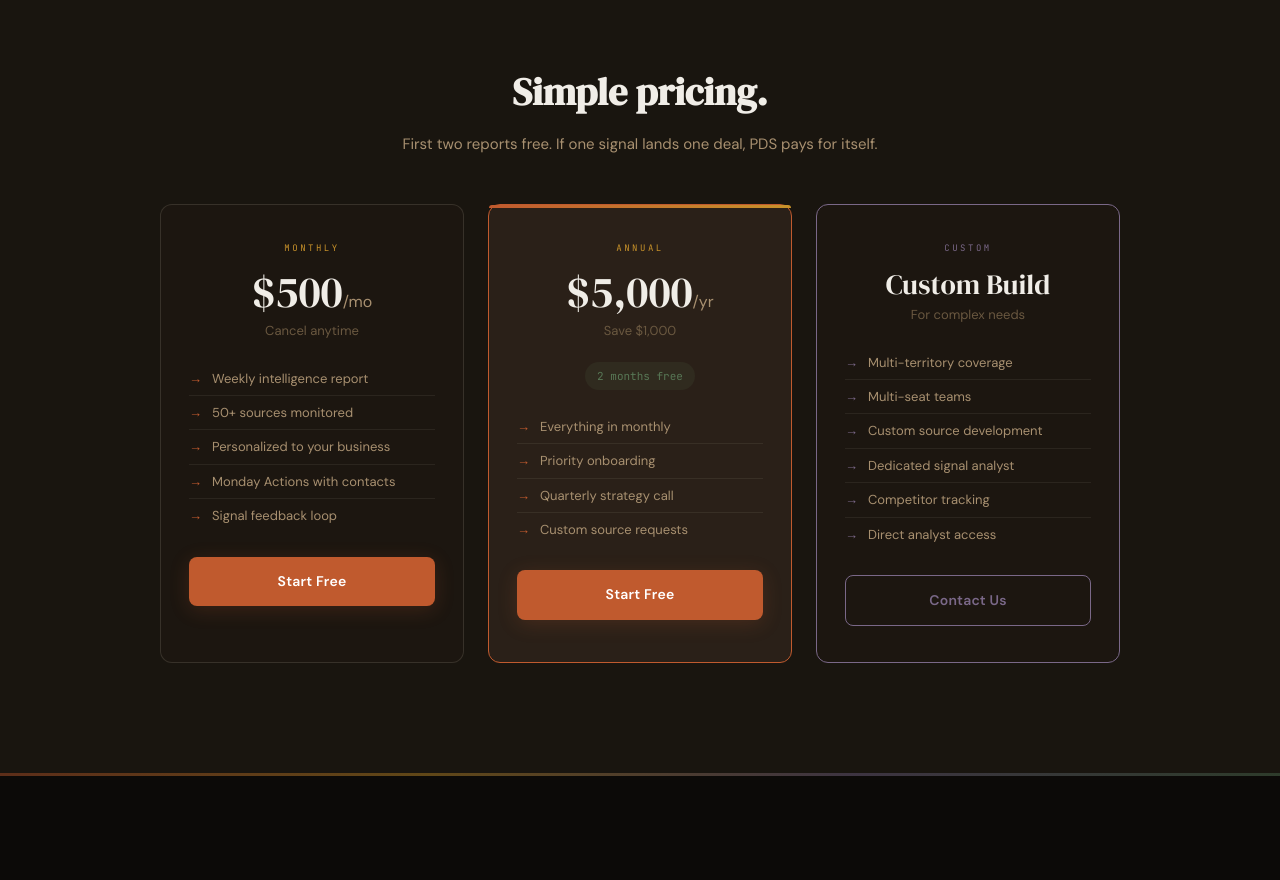
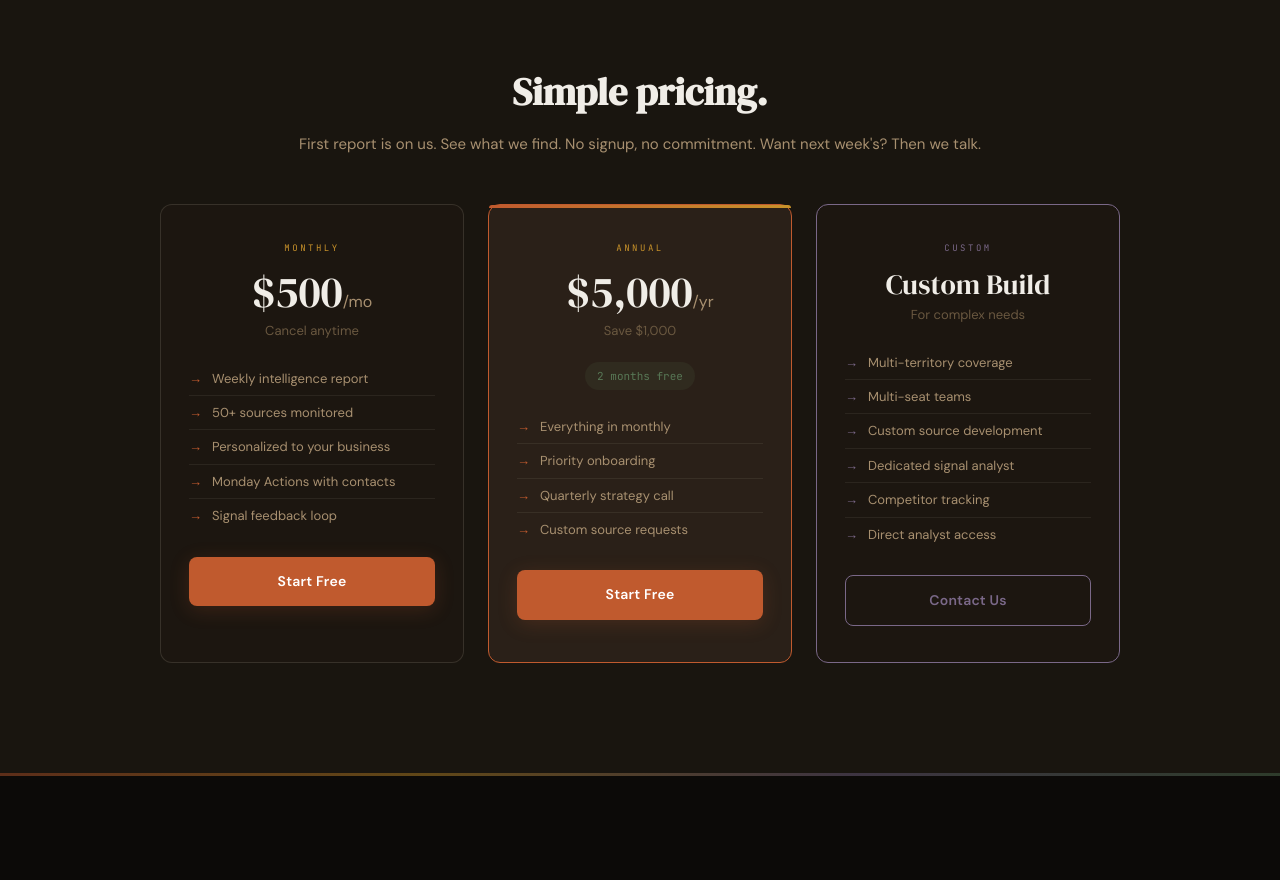
Before and after one commit to SneakyRiblet/palodurosignals-site, a plain HTML site: page index.html in a window 1280 px wide. Shown: the part 3000-3880 px from the top of the page. Drawn offline with Linux system fonts and the light colour scheme.

Commit message:
Update pricing copy: first report free, no commitment, then we talk

```diff
--- a/index.html
+++ b/index.html
@@ -364,7 +364,7 @@ a{color:inherit;text-decoration:none}
 <section class="pricing" id="pricing">
   <div class="wrap">
     <h2 class="rv">Simple pricing.</h2>
-    <p class="pricing-sub rv">First two reports free. If one signal lands one deal, PDS pays for itself.</p>
+    <p class="pricing-sub rv">First report is on us. See what we find. No signup, no commitment. Want next week's? Then we talk.</p>
     <div class="pricing-cards rv">
       <div class="pc">
         <div class="pc-label">Monthly</div>
```
